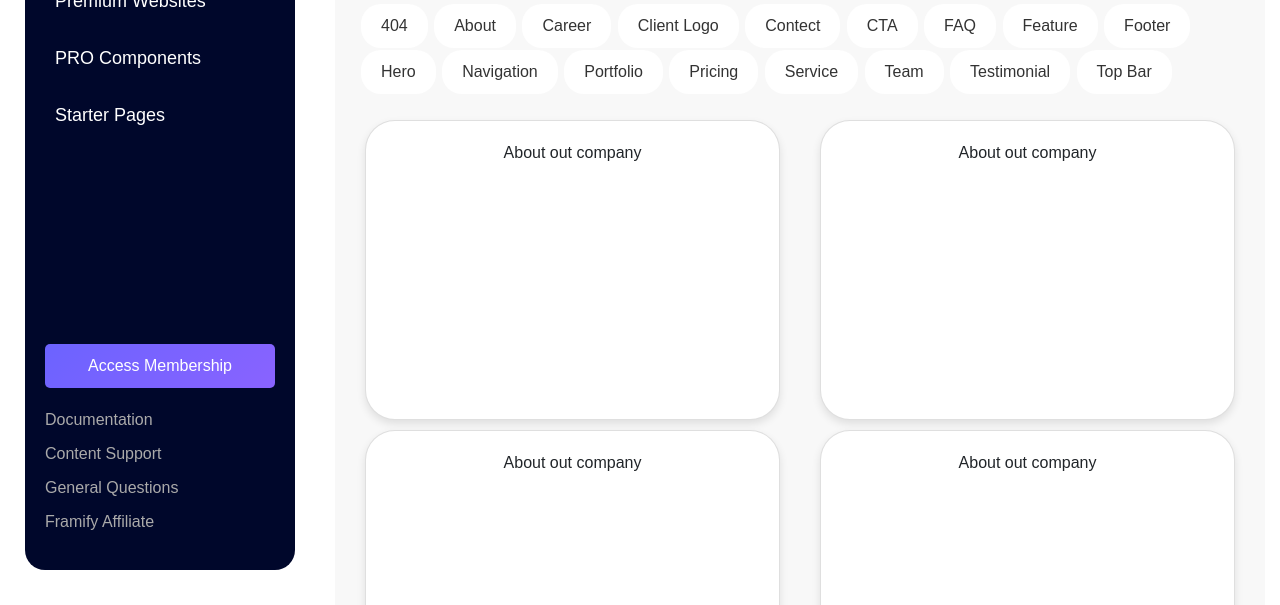
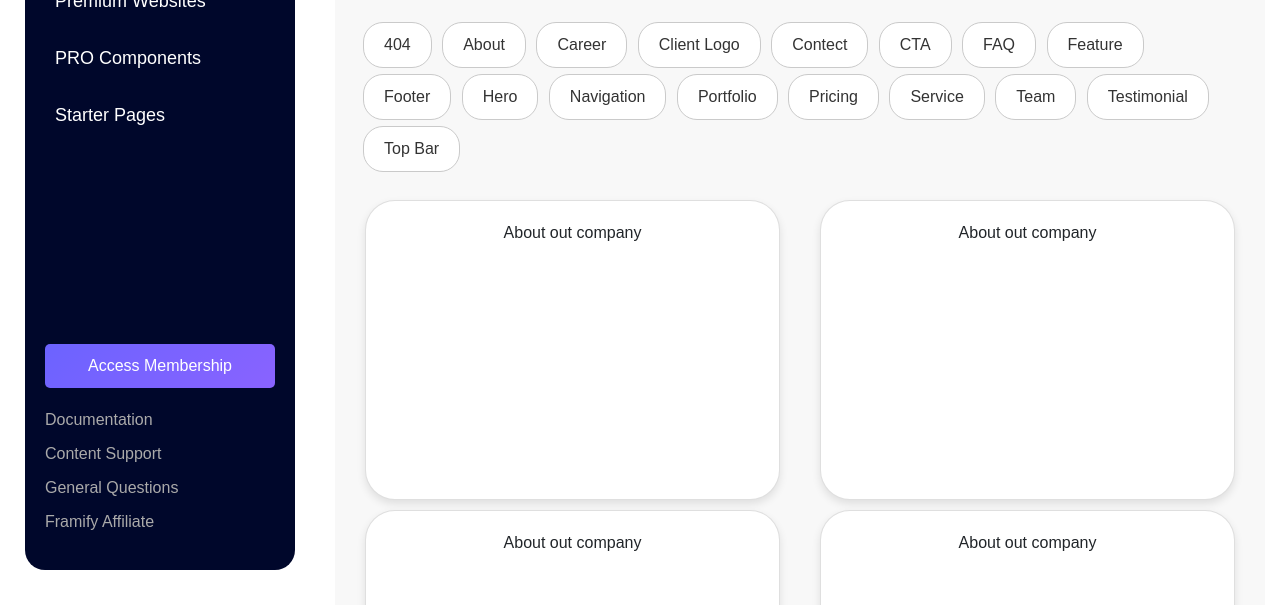
Before and after one commit to crystalWeb3/ui_test_project, a plain HTML site: page index.html in a window 1280 px wide. Shown: the part 195-800 px from the top of the page. Drawn offline with nearby package versions, Linux system fonts and the light colour scheme.

Commit message:
tags_static_done_1

```diff
--- a/index.html
+++ b/index.html
@@ -99,24 +99,24 @@
 
             </div>
 
-            <div class="tags">
-              <button class="tag-btn">404</button>
-              <button class="tag-btn">About</button>
-              <button class="tag-btn">Career</button>
-              <button class="tag-btn">Client Logo</button>
-              <button class="tag-btn">Contect</button>
-              <button class="tag-btn">CTA</button>
-              <button class="tag-btn">FAQ</button>
-              <button class="tag-btn">Feature</button>
-              <button class="tag-btn">Footer</button>
-              <button class="tag-btn">Hero</button>
-              <button class="tag-btn">Navigation</button>
-              <button class="tag-btn">Portfolio</button>
-              <button class="tag-btn">Pricing</button>
-              <button class="tag-btn">Service</button>
-              <button class="tag-btn">Team</button>
-              <button class="tag-btn">Testimonial</button>
-              <button class="tag-btn">Top Bar</button>
+            <div class="tags mt-3">
+              <div class="tag-btn">404</div>
+              <div class="tag-btn">About</div>
+              <div class="tag-btn">Career</div>
+              <div class="tag-btn">Client Logo</div>
+              <div class="tag-btn">Contect</div>
+              <div class="tag-btn">CTA</div>
+              <div class="tag-btn">FAQ</div>
+              <div class="tag-btn">Feature</div>
+              <div class="tag-btn">Footer</div>
+              <div class="tag-btn">Hero</div>
+              <div class="tag-btn">Navigation</div>
+              <div class="tag-btn">Portfolio</div>
+              <div class="tag-btn">Pricing</div>
+              <div class="tag-btn">Service</div>
+              <div class="tag-btn">Team</div>
+              <div class="tag-btn">Testimonial</div>
+              <div class="tag-btn">Top Bar</div>
             </div>
 
             <div class="row">
--- a/styles.css
+++ b/styles.css
@@ -223,11 +223,11 @@
     background-color: white;
     color: #333;
     padding: 10px 20px;
-    margin: 1px;
+    margin: 3px;
     border-radius: 5px;
     cursor: pointer;
     transition: background 0.3s ease;
-    border: none;
+    border: 1px #cacaca solid;
     display: inline-block;
     border-radius: 20px;
   }
```
